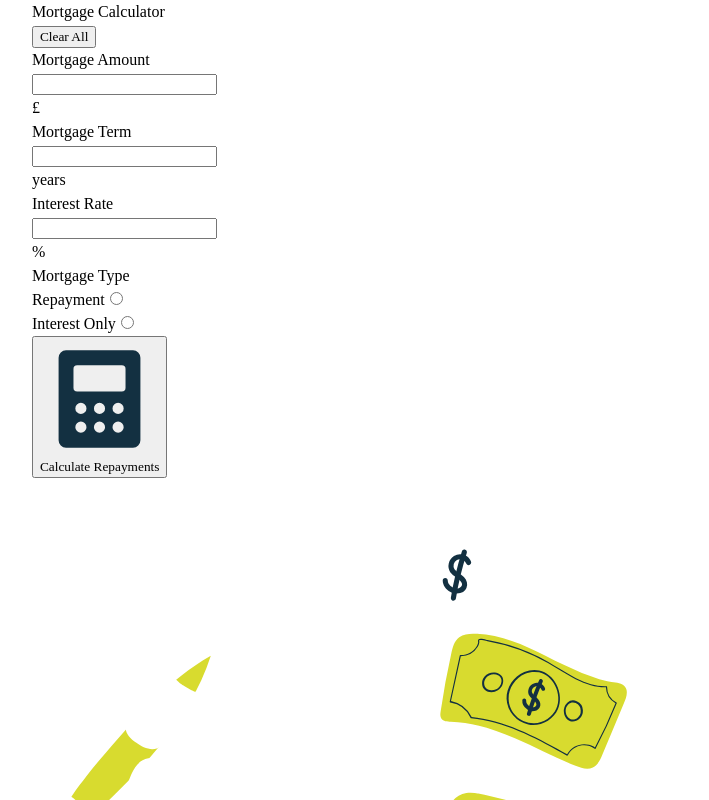
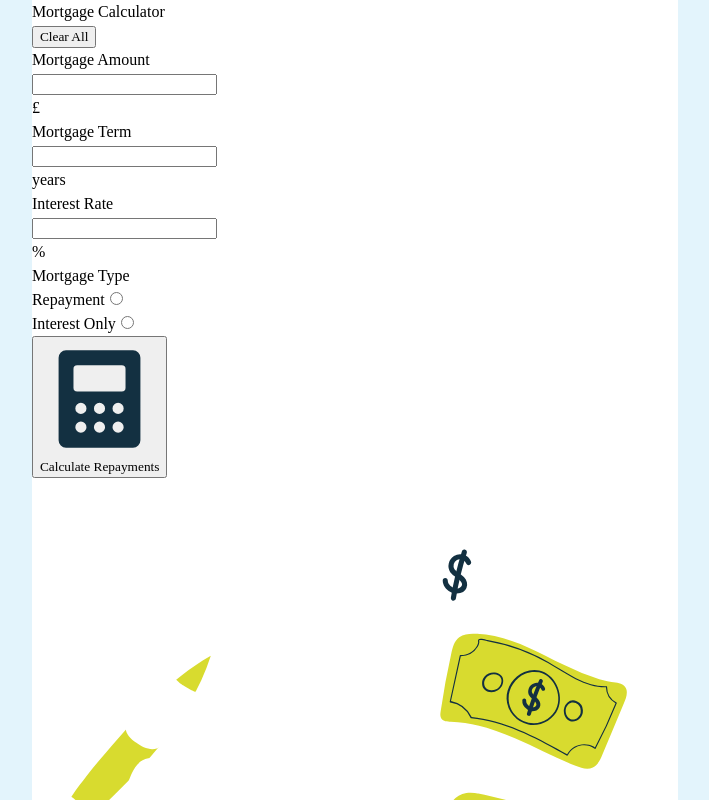
Before and after one commit to VenusY/frontend-mentor-mortgage-repayment-calculator, a React app: page / in a window 1280 px wide. Shown: the top 800 px of the page, without its empty margins (285-994 px from the left). Built offline with nearby package versions, Linux system fonts and the light colour scheme.

Commit message:
Set background colour of body and calculator element

```diff
--- a/src/styles/scss/App.scss
+++ b/src/styles/scss/App.scss
@@ -15,4 +15,9 @@ body {
   justify-content: center;
   align-items: center;
   min-height: 100vh;
+  background: var(--light-blue);
 }
+
+.calculator {
+  background: var(--white);
+}
```
